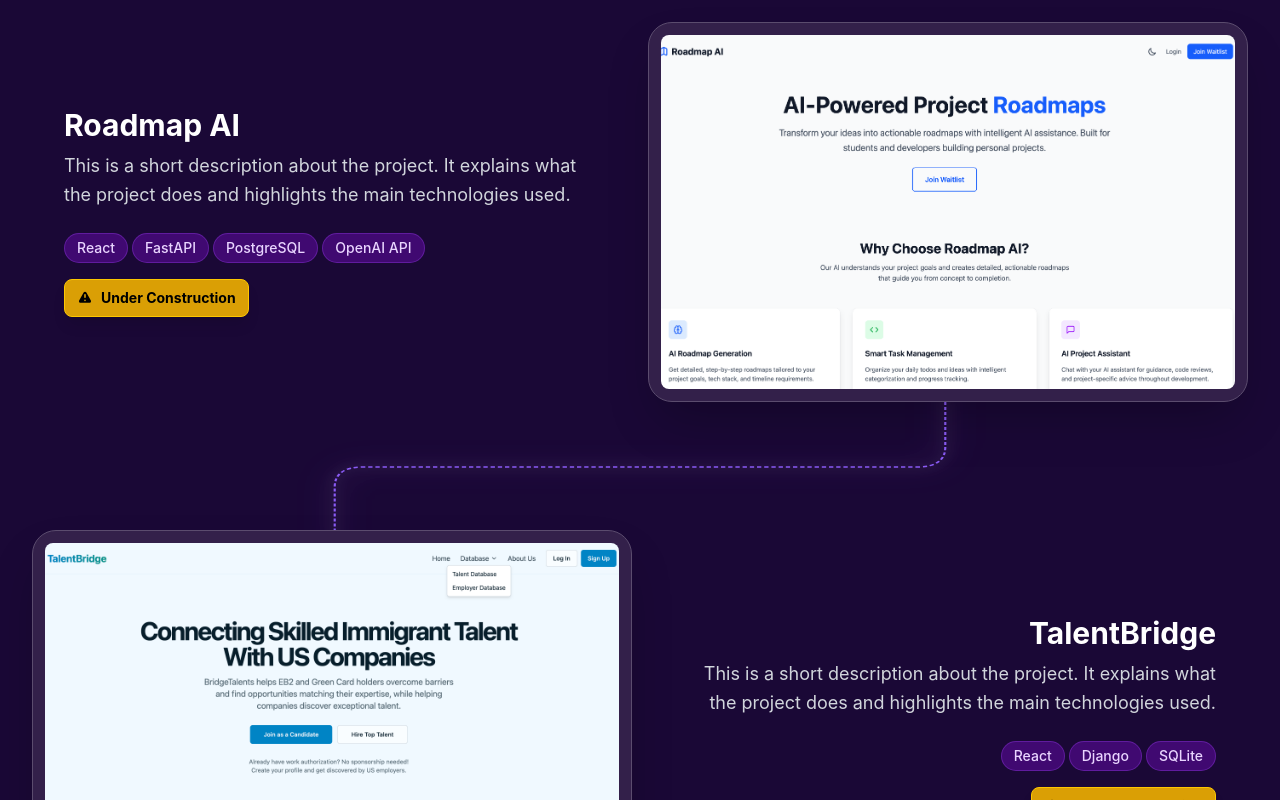
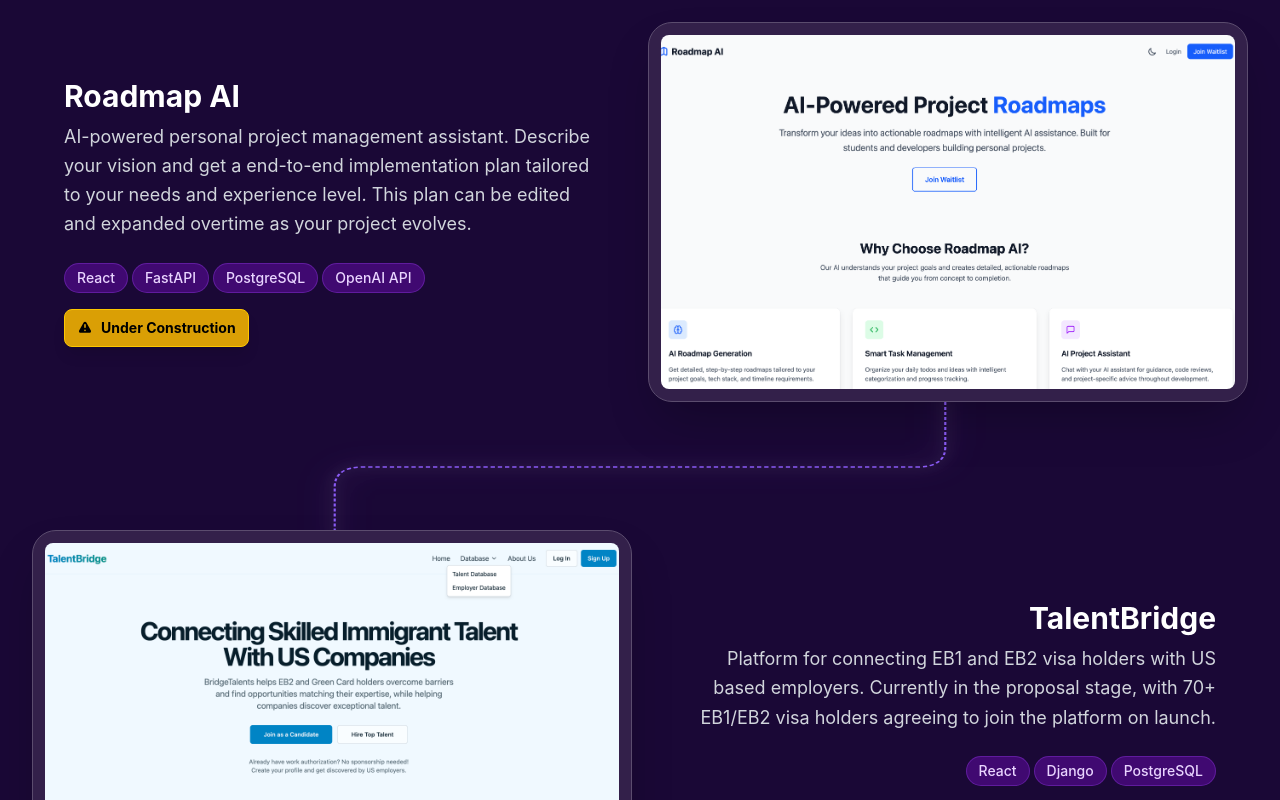
Before and after one commit to hpitta26/hpitta26.github.io, a React (Vite) app in the folder frontend/: page / in a window 1280 px wide. Shown: the part 1160-1960 px from the top of the page. Built offline with nearby package versions, Linux system fonts and the light colour scheme.

Commit message:
updated project descriptions, still need to be improved

```diff
--- a/frontend/src/components/ProjectRoadmap.jsx
+++ b/frontend/src/components/ProjectRoadmap.jsx
@@ -21,7 +21,7 @@ const ProjectRoadmap = () => {
     {
       id: 1,
       title: "Roadmap AI",
-      description: "This is a short description about the project. It explains what the project does and highlights the main technologies used.",
+      description: "AI-powered personal project management assistant. Describe your vision and get a end-to-end implementation plan tailored to your needs and experience level. This plan can be edited and expanded overtime as your project evolves.",
       tags: ["React", "FastAPI", "PostgreSQL", "OpenAI API"],
       gradient: "from-purple-500 to-pink-500",
       position: "right",
@@ -31,8 +31,8 @@ const ProjectRoadmap = () => {
     {
       id: 2,
       title: "TalentBridge",
-      description: "This is a short description about the project. It explains what the project does and highlights the main technologies used.",
-      tags: ["React", "Django", "SQLite"],
+      description: "Platform for connecting EB1 and EB2 visa holders with US based employers. Currently in the proposal stage, with 70+ EB1/EB2 visa holders agreeing to join the platform on launch.",
+      tags: ["React", "Django", "PostgreSQL"],
       gradient: "from-pink-500 to-red-500",
       position: "left",
       images: ["bridge/bridge-1.png"],
@@ -41,7 +41,7 @@ const ProjectRoadmap = () => {
     {
       id: 3,
       title: "Investor Tinder",
-      description: "This is a short description about the project. It explains what the project does and highlights the main technologies used.",
+      description: "Platform for connecting startups with potential investors. My first big full-stack web application, built while learning frontend and backend development.",
       tags: ["React", "Express", "MongoDB"],
       gradient: "from-red-500 to-orange-500",
       position: "right",
@@ -50,7 +50,7 @@ const ProjectRoadmap = () => {
     {
       id: 4,
       title: "Simple Machine",
-      description: "This is a short description about the project. It explains what the project does and highlights the main technologies used.",
+      description: "Semester long project for CPSC 213. Implemented a simple CPU simulator which supports uploading and running SM213 assembly code.",
       tags: ["Java Swing", "SM213 Assembly"],
       gradient: "from-orange-500 to-yellow-500",
       position: "left",
@@ -59,7 +59,7 @@ const ProjectRoadmap = () => {
     {
       id: 5,
       title: "Expense Manager",
-      description: "This is a short description about the project. It explains what the project does and highlights the main technologies used.",
+      description: "Semester long project for CPSC 210. Implemented a desktop application for managing personal finances, with features such as expense tracking, budgeting, and data visualization.",
       tags: ["Java Swing", "JUnit", "JFreeChart"],
       gradient: "from-yellow-500 to-green-500",
       position: "right",
@@ -71,7 +71,7 @@ const ProjectRoadmap = () => {
     {
       id: 1,
       title: "Euleris AI",
-      description: "This is a short description about the group project. It explains what the project does and highlights the main technologies used.",
+      description: "Tasked with R&D and buliding out a problem agnostic AI Competitive Programming Tutor. Worked on full-stack tutor feature as well as Multi-Agent system which handles user interaction, quality assurance, etc. Worked on the project end-to-end from ideation to deployment.",
       tags: ["React", "FastAPI", "Django", "PostgreSQL", "OpenAI API", "LangChain"],
       gradient: "from-purple-500 to-pink-500",
       position: "right",
@@ -82,7 +82,7 @@ const ProjectRoadmap = () => {
     {
       id: 2,
       title: "PokerBots FIU",
-      description: "This is a short description about the group project. It explains what the project does and highlights the main technologies used.",
+      description: "Platform for running competitions for the annual FIU PokerBots hackathon. Platform supports a plugged-in game engine with customizable rule sets. Competitants iteratively build and test their bots on the platform with goal of winning the final competition.",
       tags: ["Flask", "RabbitMQ", "Celery", "PostgreSQL", "MinIO"],
       gradient: "from-pink-500 to-red-500",
       position: "left",
@@ -92,7 +92,7 @@ const ProjectRoadmap = () => {
     {
       id: 3,
       title: "INIT Build FIU - GatherU",
-      description: "This is a short description about the group project. It explains what the project does and highlights the main technologies used.",
+      description: "Led a team of 12 students to build a social media style university event discovery page, with gamification to encourage student engagement.",
       tags: ["React", "Django", "PostgreSQL", "MinIO"],
       gradient: "from-red-500 to-orange-500",
       position: "right",
@@ -102,7 +102,7 @@ const ProjectRoadmap = () => {
     {
       id: 4,
       title: "INIT Build FIU - CashCore",
-      description: "This is a short description about the group project. It explains what the project does and highlights the main technologies used.",
+      description: "Backend Lead of a personal finance management web application. Integrated with Plaid API to allow users to link their bank accounts and view transactions, budgets, and financial insights all in one place.",
       tags: ["Next.js", "Django", "PostgreSQL", "Plaid API"],
       gradient: "from-orange-500 to-yellow-500",
       position: "right",
```
Also changed, not shown: 1 other file (tests, documents, lock files or other folders).
